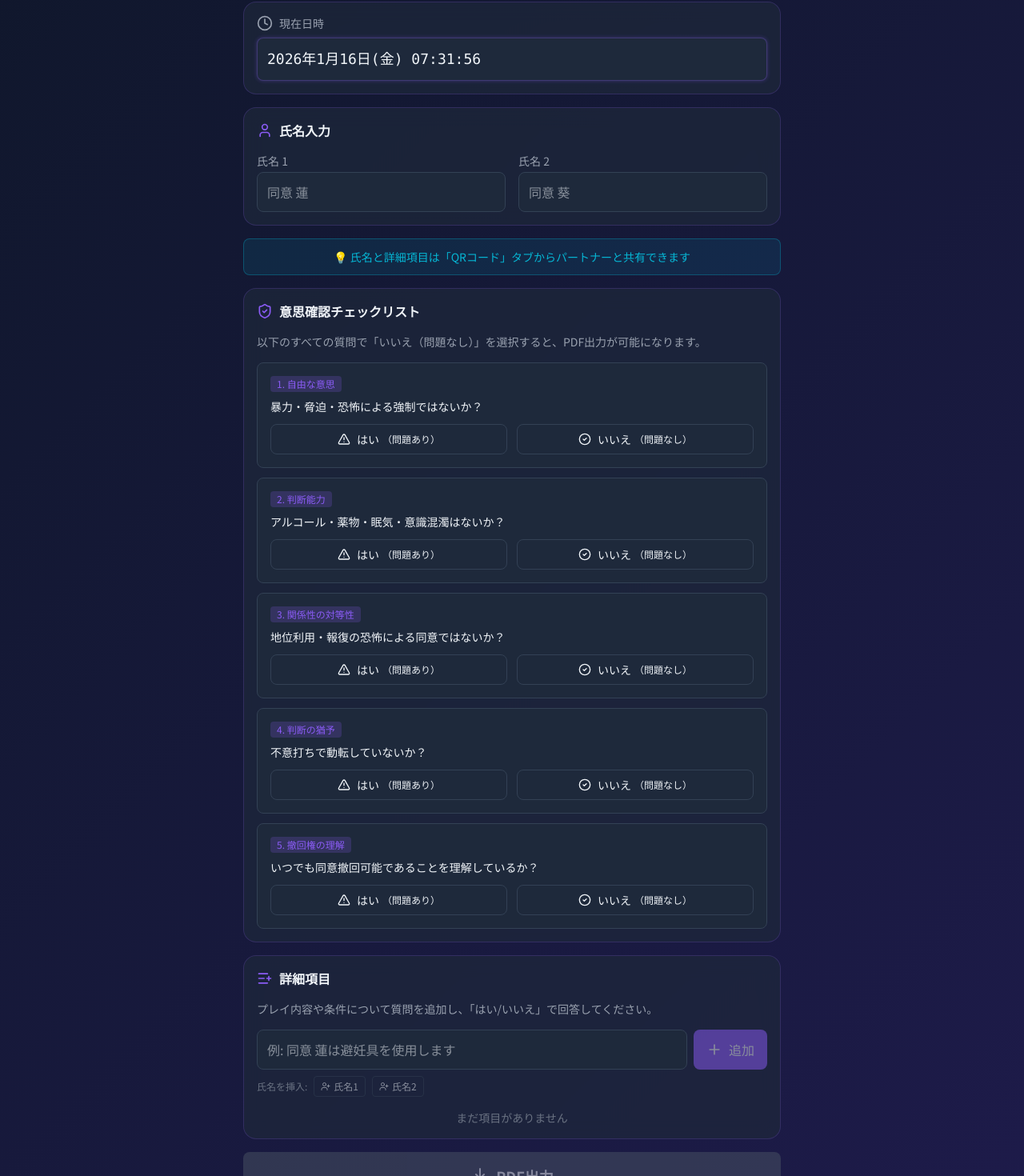
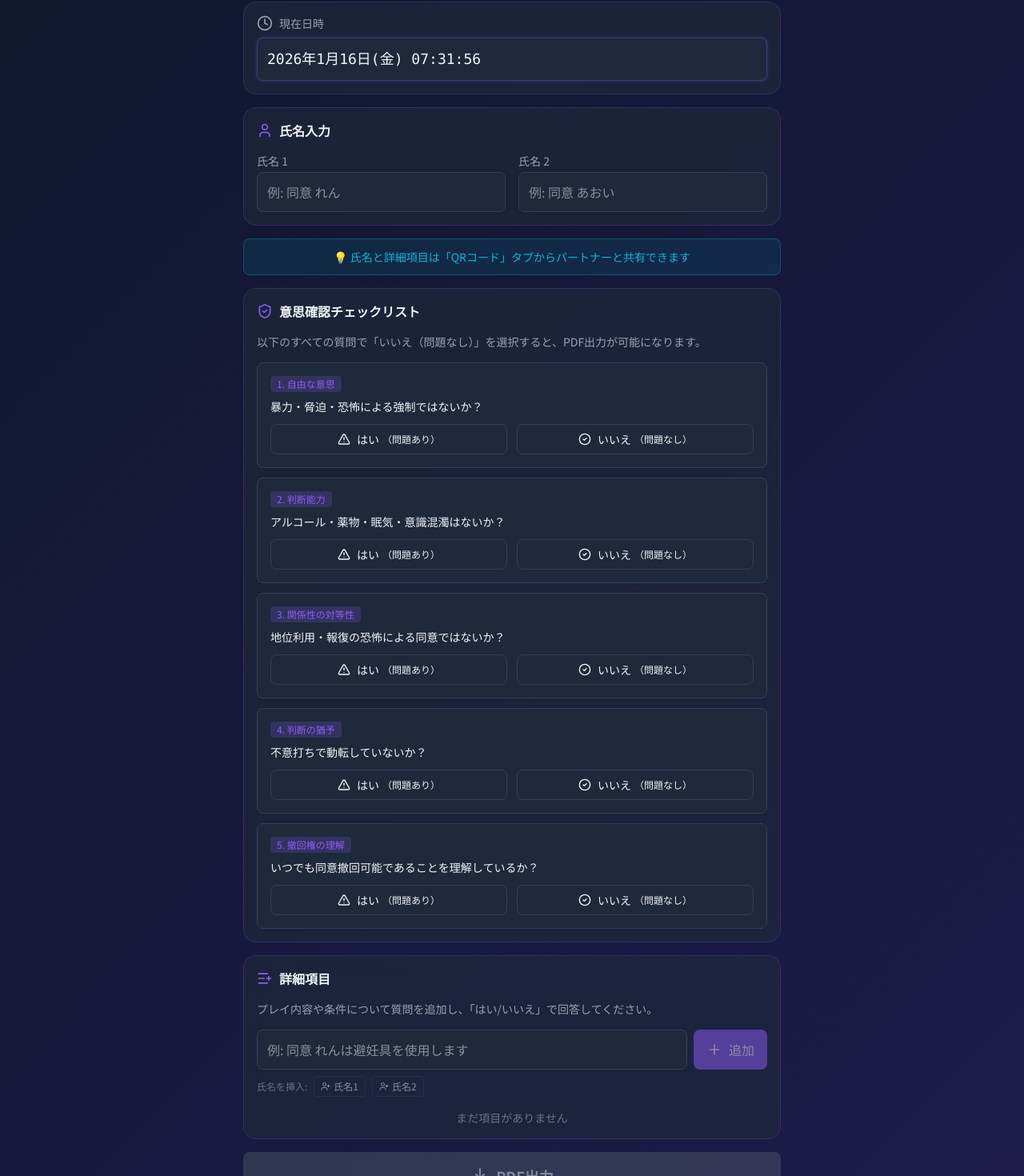
Before and after one commit to dark-lion-jp/agree, a Next.js app: page / in a window 1280 px wide. Shown: the part 262-1732 px from the top of the page at 80% size. Built offline with nearby package versions, Linux system fonts and the light colour scheme.

Commit message:
doc: プレースホルダの名前をひらがな(れん/あおい)に変更

```diff
--- a/src/components/form/DetailItems.jsx
+++ b/src/components/form/DetailItems.jsx
@@ -81,7 +81,7 @@ export default function DetailItems({ items, name1, name2, onItemsChange }) {
           className="min-w-0 flex-1 rounded-lg border border-[var(--surface-light)] bg-[var(--surface)] p-3 transition-all focus:border-[var(--primary)] focus:outline-none focus:ring-2 focus:ring-[var(--primary)]/30"
           onChange={(e) => setNewQuestion(e.target.value)}
           onKeyPress={handleKeyPress}
-          placeholder="例: 同意 蓮は避妊具を使用します"
+          placeholder="例: 同意 れんは避妊具を使用します"
           type="text"
           value={newQuestion}
         />
--- a/src/components/form/NameInputs.jsx
+++ b/src/components/form/NameInputs.jsx
@@ -29,7 +29,7 @@ export default function NameInputs({ name1, name2, onName1Change, onName2Change
             className="w-full rounded-lg border border-[var(--surface-light)] bg-[var(--surface)] p-3 transition-all focus:border-[var(--primary)] focus:outline-none focus:ring-2 focus:ring-[var(--primary)]/30"
             id="name1"
             onChange={(e) => onName1Change(e.target.value)}
-            placeholder="同意 蓮"
+            placeholder="例: 同意 れん"
             type="text"
             value={name1}
           />
@@ -43,7 +43,7 @@ export default function NameInputs({ name1, name2, onName1Change, onName2Change
             className="w-full rounded-lg border border-[var(--surface-light)] bg-[var(--surface)] p-3 transition-all focus:border-[var(--primary)] focus:outline-none focus:ring-2 focus:ring-[var(--primary)]/30"
             id="name2"
             onChange={(e) => onName2Change(e.target.value)}
-            placeholder="同意 葵"
+            placeholder="例: 同意 あおい"
             type="text"
             value={name2}
           />
```
